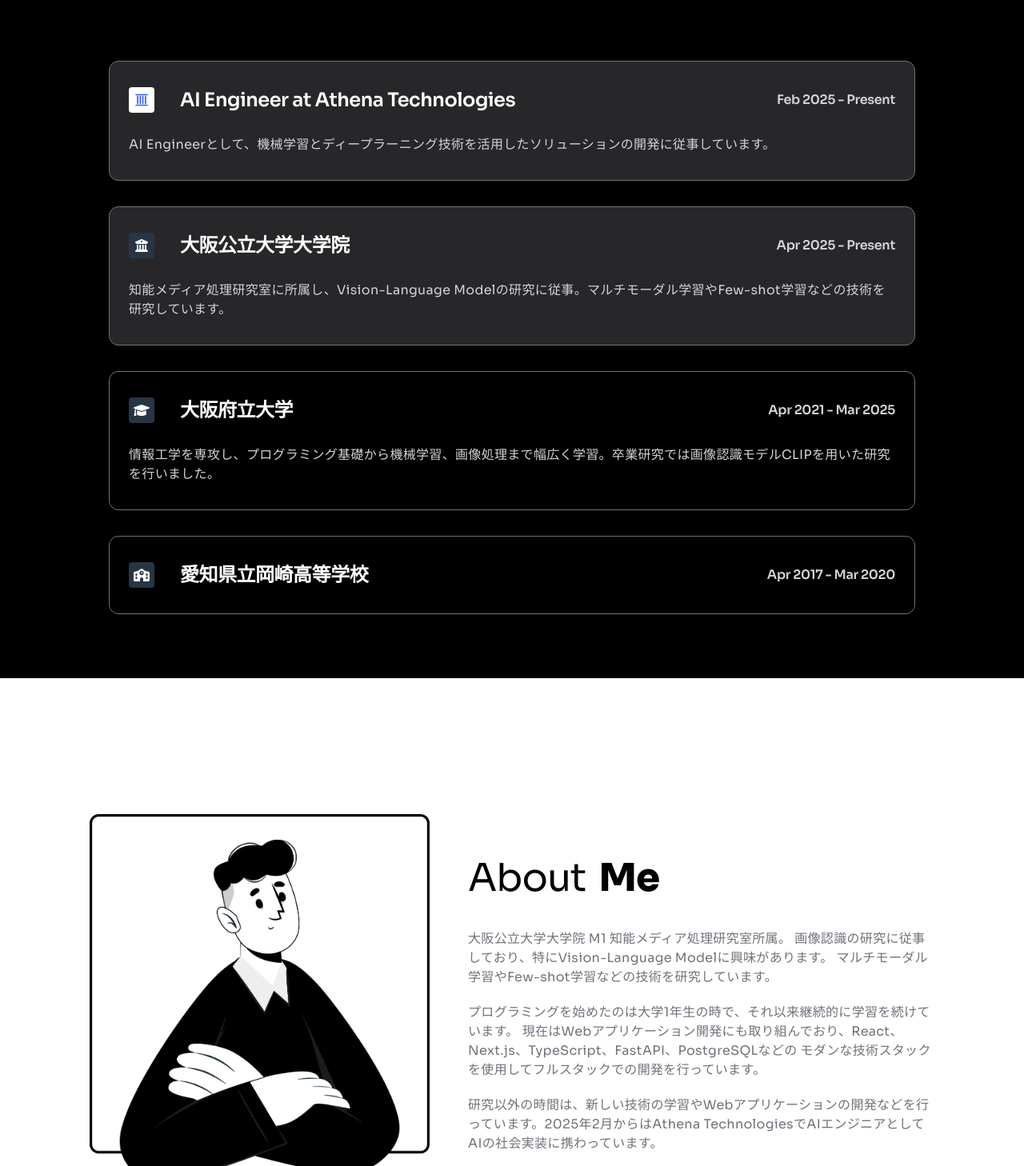
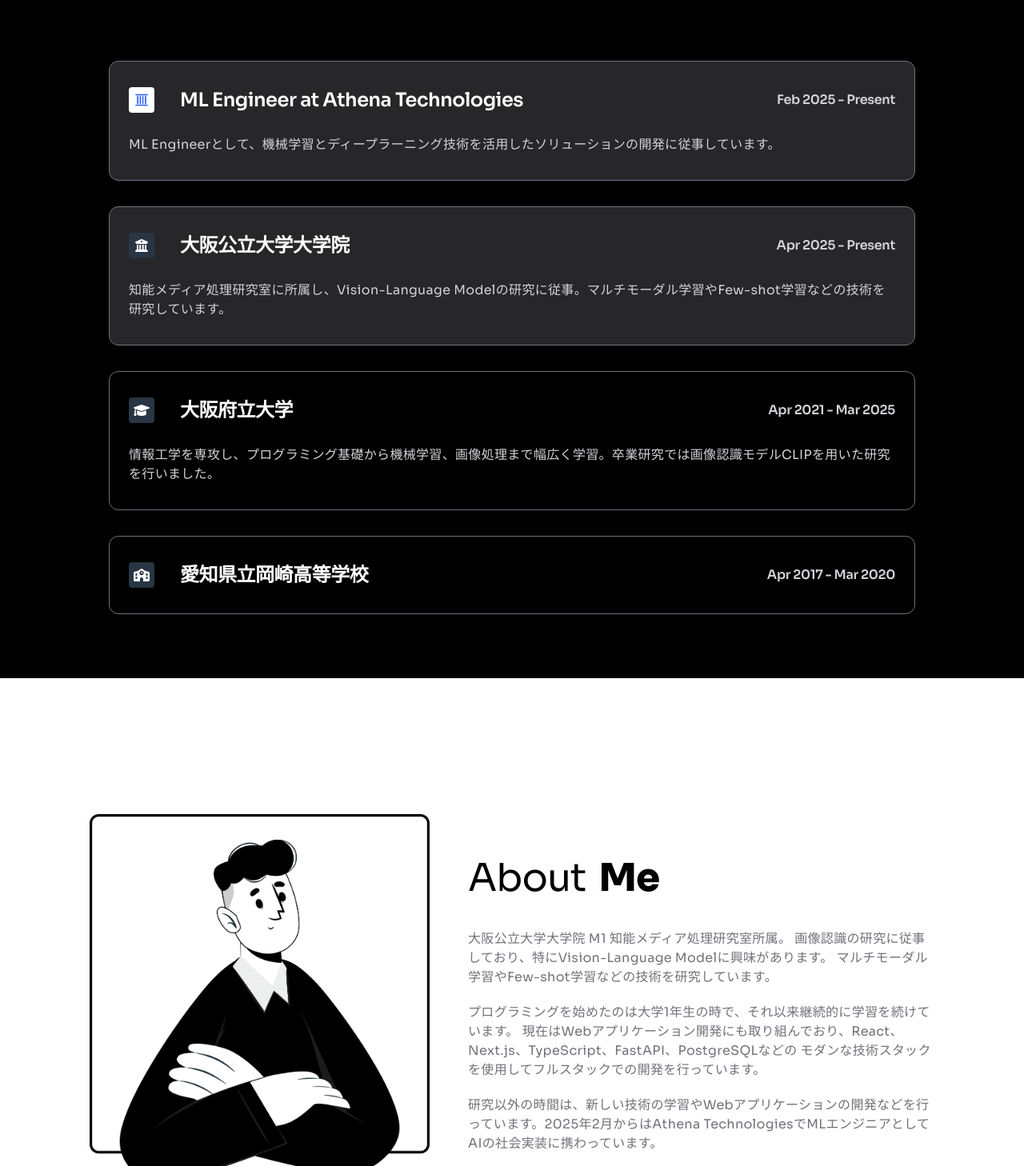
Before and after one commit to ks415/my-portfolio, a Next.js app: page / in a window 1280 px wide. Shown: the part 1912-3370 px from the top of the page at 80% size. Built offline with nearby package versions, Linux system fonts and the light colour scheme.

Commit message:
fix: 「AIエンジニア」から「MLエンジニア」に変更

```diff
--- a/app/components/AboutSection.tsx
+++ b/app/components/AboutSection.tsx
@@ -46,7 +46,7 @@ const AboutSection = () => {
               </p>
               <p className="text-sm md:text-base leading-6 text-[#71717A] tracking-wider">
                 研究以外の時間は、新しい技術の学習やWebアプリケーションの開発などを行っています。2025年2月からはAthena
-                TechnologiesでAIエンジニアとしてAIの社会実装に携わっています。
+                TechnologiesでMLエンジニアとしてAIの社会実装に携わっています。
               </p>
             </div>
           </div>
--- a/app/components/ExperienceSection.tsx
+++ b/app/components/ExperienceSection.tsx
@@ -7,12 +7,12 @@ const ExperienceSection = () => {
   const experiences = [
     {
       company: "Athena Technologies",
-      role: "AI Engineer",
+      role: "ML Engineer",
       period: "Feb 2025 - Present",
       logo: "AthenaTechnologies.png",
       logoColor: "#ffffffff",
       description:
-        "AI Engineerとして、機械学習とディープラーニング技術を活用したソリューションの開発に従事しています。",
+        "ML Engineerとして、機械学習とディープラーニング技術を活用したソリューションの開発に従事しています。",
       active: true,
       isSchool: false,
       hasCustomLogo: true,
```
